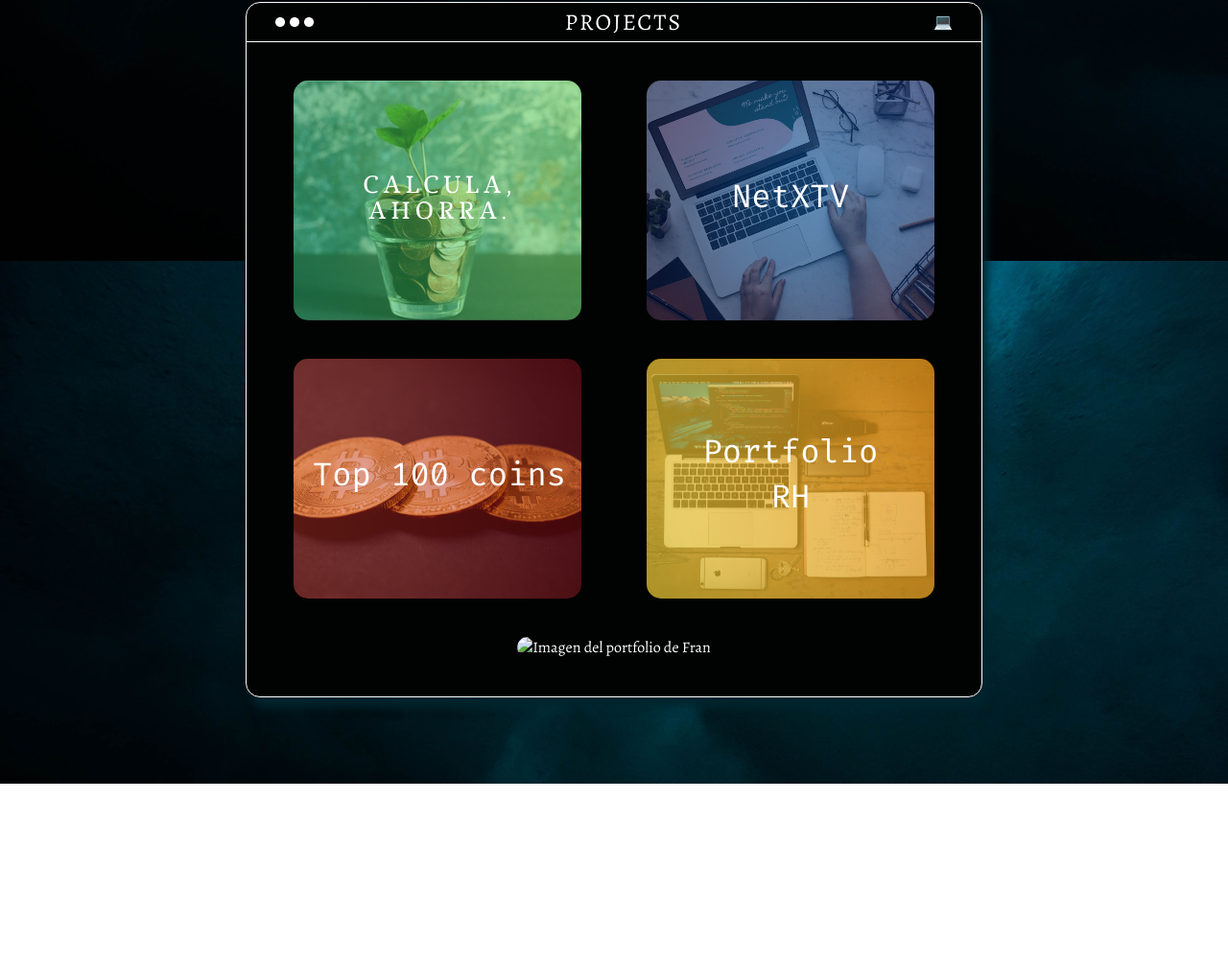
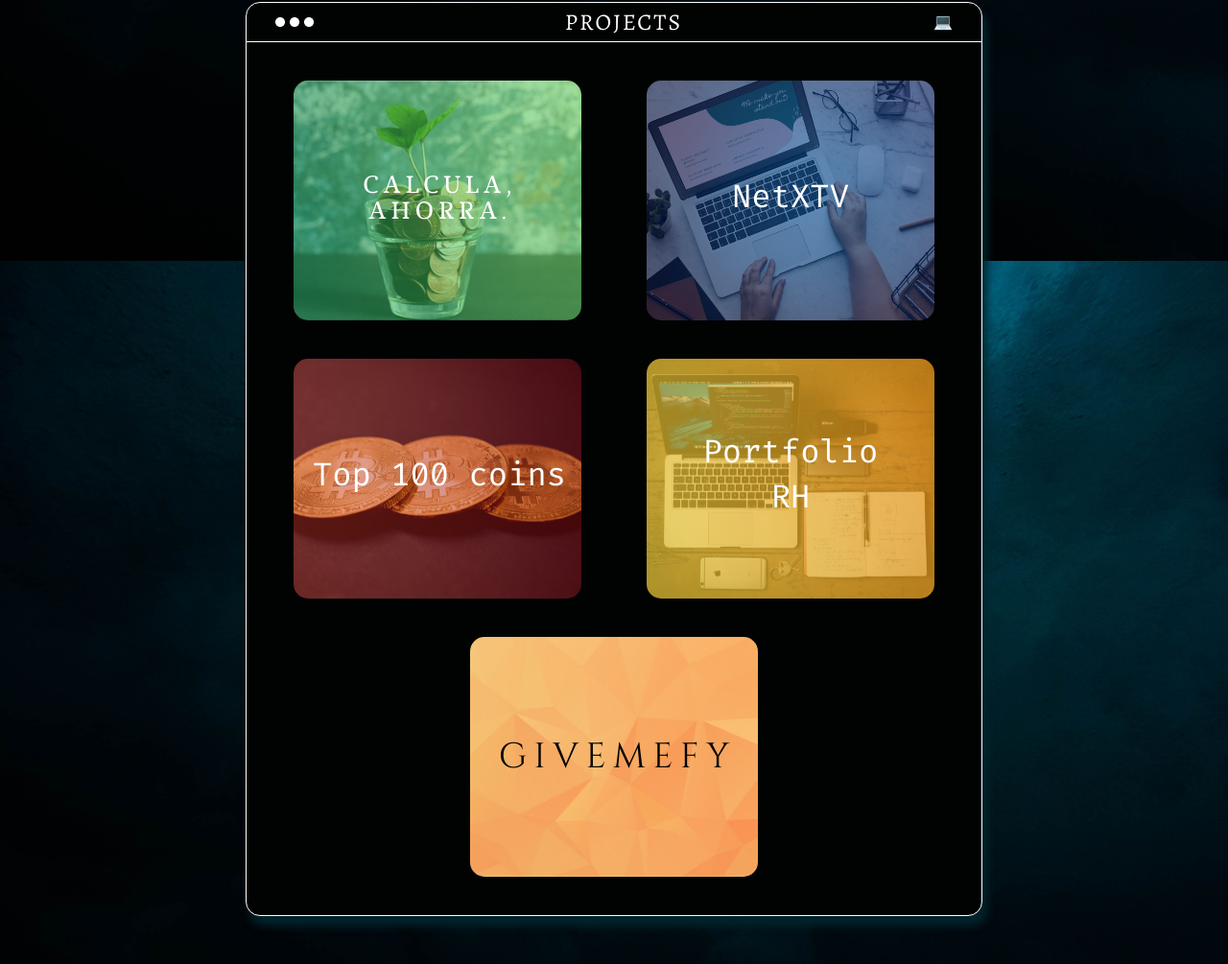
Before and after one commit to Dobaorumin/Portfolio, a website: page index.html in a window 1280 px wide. Shown: the part 1648-2653 px from the top of the page at 96% size. Before the commit the page ends 2465 px from the top, so only its background shows below. Drawn offline with nearby package versions, Linux system fonts and the light colour scheme.

Commit message:
new project updated

```diff
--- a/index.html
+++ b/index.html
@@ -237,7 +237,7 @@
                       </div>
                       <div class="card">
                         <figure class="card__thumb">
-                            <img src="./src/public/givemify.png" loading="lazy" alt="Imagen del portfolio de Fran" class="card__image">
+                            <img src="./src/public/givemefy.png" loading="lazy" alt="Imagen de givemify" class="card__image">
                             <figcaption class="card__caption">
                                 <div class="info">
                                     <p class="card__snippet">GIVEMIFY - SPA sencillita que hace peticiones a la API de Giphy y te retorna 10 gifs con relación al tema que busques</p>
```
